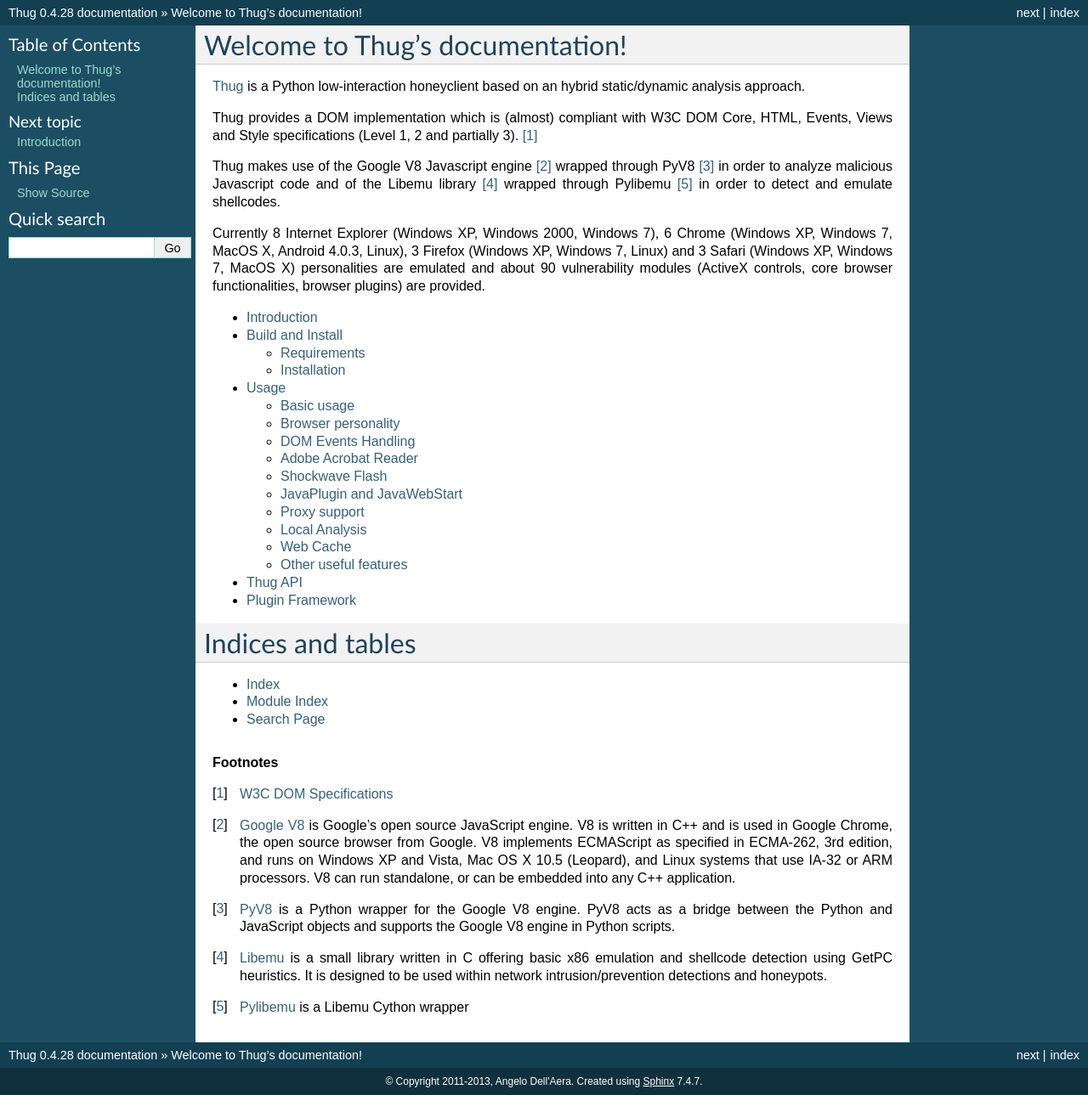
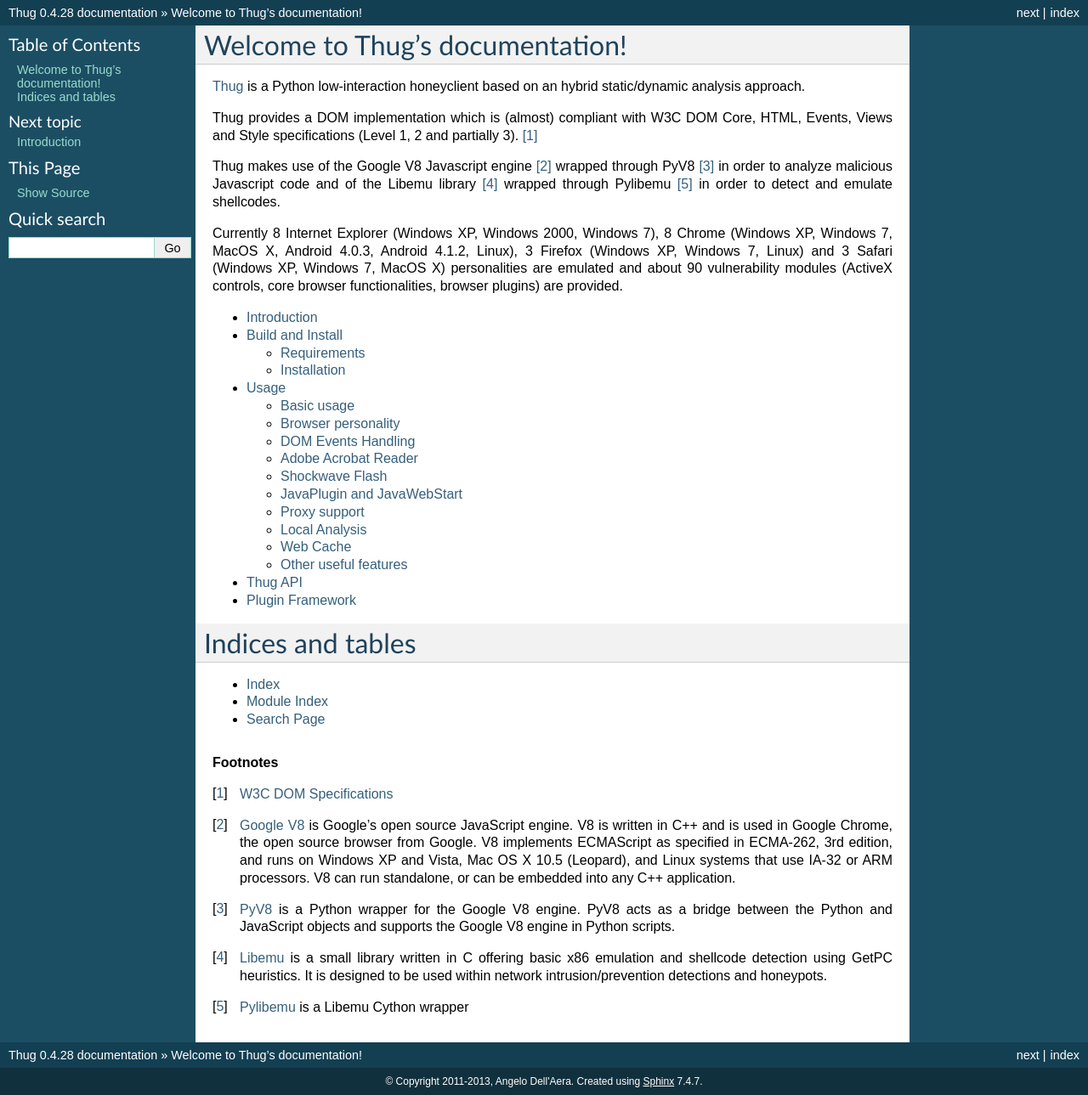
Before and after one commit to buffer/thug, a Sphinx documentation site: the page built from doc/source/index.rst, in a window 1280 px wide. Shown: the whole page at 85% size. Built offline with Sphinx 7.4.7, drawn with Linux system fonts in a browser that asks for light colours.

Commit message:
Updated documentation

```diff
--- a/doc/source/index.rst
+++ b/doc/source/index.rst
@@ -16,10 +16,10 @@
 analyze malicious Javascript code and of the Libemu library [#f4]_ wrapped through Pylibemu [#f5]_
 in order to detect and emulate shellcodes.
 
-Currently 8 Internet Explorer (Windows XP, Windows 2000, Windows 7), 6 Chrome (Windows XP,
-Windows 7, MacOS X, Android 4.0.3, Linux), 3 Firefox (Windows XP, Windows 7, Linux) and 3 Safari
-(Windows XP, Windows 7, MacOS X) personalities are emulated and about 90 vulnerability modules
-(ActiveX controls, core browser functionalities, browser plugins) are provided.
+Currently 8 Internet Explorer (Windows XP, Windows 2000, Windows 7), 8 Chrome (Windows XP,
+Windows 7, MacOS X, Android 4.0.3, Android 4.1.2, Linux), 3 Firefox (Windows XP, Windows 7, Linux)
+and 3 Safari (Windows XP, Windows 7, MacOS X) personalities are emulated and about 90 vulnerability
+modules (ActiveX controls, core browser functionalities, browser plugins) are provided.
 
 .. toctree::
    :maxdepth: 2
--- a/doc/source/usage.rst
+++ b/doc/source/usage.rst
@@ -77,7 +77,9 @@
             osx10chrome19           Chrome 19.0.1084.54     (MacOS X 10.7.4)
             galaxy2chrome18         Chrome 18.0.1025.166    (Samsung Galaxy S II, Android 4.0.3)
             galaxy2chrome25         Chrome 25.0.1364.123    (Samsung Galaxy S II, Android 4.0.3)
+            galaxy2chrome29         Chrome 29.0.1547.59     (Samsung Galaxy S II, Android 4.1.2)
             linuxchrome26           Chrome 26.0.1410.19     (Linux)
+            linuxchrome30           Chrome 30.0.1599.15     (Linux)
             linuxfirefox19          Firefox 19.0            (Linux)
 
 
```
Also changed, not shown: README.md (+2 -0 lines).
